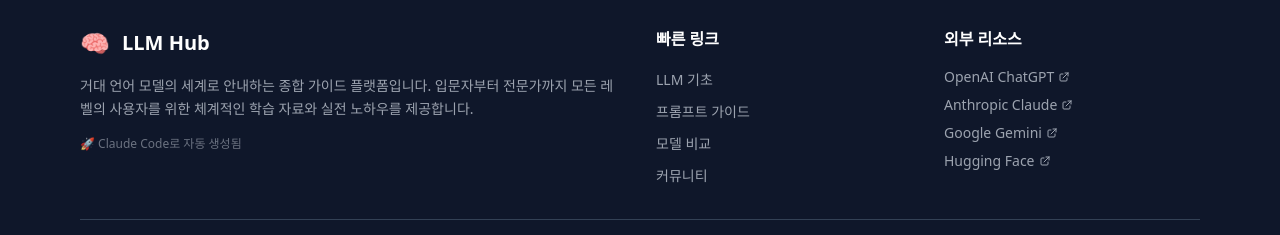
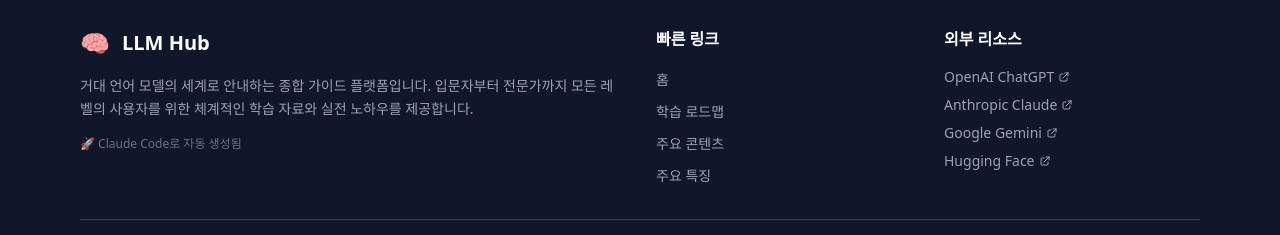
Before and after one commit to jeonck/llm-hub, a React (Vite) app in the folder react-app/: page / in a window 1280 px wide. Shown: the part 2309-2544 px from the top of the page. Built offline with nearby package versions, Linux system fonts and the light colour scheme; the HTML template or start-up script is replaced by a standard one.

Commit message:
fix: Update Footer quick links to match page sections and add smooth scrolling

```diff
--- a/react-app/src/components/Footer.jsx
+++ b/react-app/src/components/Footer.jsx
@@ -2,11 +2,24 @@ function Footer() {
   const currentYear = new Date().getFullYear()
 
   const quickLinks = [
-    { label: 'LLM 기초', href: '#basics' },
-    { label: '프롬프트 가이드', href: '#prompting' },
-    { label: '모델 비교', href: '#models' },
-    { label: '커뮤니티', href: '#community' }
+    { label: '홈', href: '#home' },
+    { label: '학습 로드맵', href: '#learning-path' },
+    { label: '주요 콘텐츠', href: '#resources' },
+    { label: '주요 특징', href: '#features' }
   ]
+
+  const handleQuickLinkClick = (e, href) => {
+    e.preventDefault()
+
+    // 부드러운 스크롤로 해당 섹션으로 이동
+    const element = document.querySelector(href)
+    if (element) {
+      element.scrollIntoView({
+        behavior: 'smooth',
+        block: 'start'
+      })
+    }
+  }
 
   const resources = [
     { label: 'OpenAI ChatGPT', href: 'https://chat.openai.com' },
@@ -43,7 +56,8 @@ function Footer() {
                 <li key={index}>
                   <a
                     href={link.href}
-                    className="text-gray-400 hover:text-white text-sm transition-colors"
+                    onClick={(e) => handleQuickLinkClick(e, link.href)}
+                    className="text-gray-400 hover:text-white text-sm transition-colors cursor-pointer"
                   >
                     {link.label}
                   </a>
```
Also changed, not shown: 2 other files (tests, documents, lock files or other folders).
